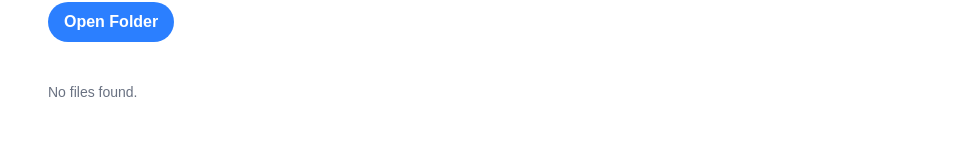
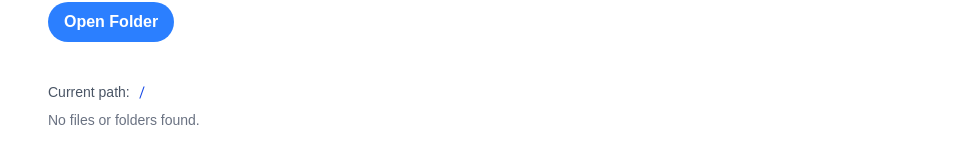
Before and after one commit to zayndamji/filemanager, a Next.js app: page / in a window 1280 px wide. Shown: the part 176-340 px from the top of the page, without its empty margins (160-1119 px from the left). Built offline with nearby package versions, Linux system fonts and the light colour scheme.

Commit message:
added a filesystem

```diff
--- a/app/file/FilePageClient.js
+++ b/app/file/FilePageClient.js
@@ -1,7 +1,7 @@
 'use client'
 
 import { useState, useEffect } from "react";
-import { useSearchParams } from "next/navigation";
+import { useSearchParams, useRouter } from "next/navigation";
 import Link from "next/link";
 
 import { useFileContext } from '@/context/FileContext';
@@ -58,8 +58,16 @@ export default function FilePageClient() {
 
   return (
     <div className="p-4 max-w-4xl mx-auto space-y-4">
-      <div>
-        <Link href="/" className="text-blue-500 hover:underline">&larr; Back to Home</Link>
+      <div className="space-y-1">
+        {fileMeta && (
+          <Link
+            href={`/?path=${encodeURIComponent(fileMeta.folderPath.join('/'))}`}
+            className="text-blue-500 hover:underline block"
+          >
+            &larr; Go Back to /{fileMeta.folderPath.join('/')}
+          </Link>
+        )}
+        <Link href="/" className="text-blue-500 hover:underline block">&larr; Go Back Home</Link>
       </div>
 
       <h2 className="text-2xl font-bold">
--- a/app/page.js
+++ b/app/page.js
@@ -1,6 +1,7 @@
 'use client'
 
 import { useEffect, useRef, useCallback, useState } from 'react';
+import { useSearchParams } from 'next/navigation';
 import Link from 'next/link';
 
 import { useFileContext } from '@/context/FileContext';
@@ -14,8 +15,22 @@ import { decryptData } from '@/utils/crypto';
 export default function FileManagerHome() {
   const { password } = usePasswordContext();
   const { handle, refreshFileList } = useFileContext();
+
   const [decryptedFiles, setDecryptedFiles] = useState([]);
+  const [currentPath, setCurrentPath] = useState([]);
+
   const lastDecryptedFilesRef = useRef([]);
+  const searchParams = useSearchParams();
+
+  // Sync currentPath from URL
+  useEffect(() => {
+    const rawPath = searchParams.get("path") || "/";
+    const parsedPath = rawPath
+      .split('/')
+      .map(segment => segment.trim())
+      .filter(Boolean);
+    setCurrentPath(parsedPath);
+  }, [searchParams]);
 
   const refreshAndDecryptFileList = useCallback(async () => {
     if (!handle || !password) {
@@ -39,7 +54,14 @@ export default function FileManagerHome() {
         const metadataData = new Uint8Array(await metadataFile.arrayBuffer());
         const decryptedMetadataBuffer = await decryptData(metadataData, password);
         const metadata = JSON.parse(new TextDecoder().decode(decryptedMetadataBuffer));
-        return { uuid, name: metadata.name, entry };
+        return {
+          uuid,
+          name: metadata.name,
+          type: metadata.type,
+          folderPath: metadata.folderPath,
+          tags: metadata.tags || [],
+          entry
+        };
       } catch {
         return null;
       }
@@ -72,7 +94,11 @@ export default function FileManagerHome() {
 
       <FolderPicker />
 
-      <FileList fileList={decryptedFiles} />
+      <FileList
+        fileList={decryptedFiles}
+        currentPath={currentPath}
+        setCurrentPath={setCurrentPath}
+      />
     </div>
   );
 }
--- a/components/FileManager/FileList.js
+++ b/components/FileManager/FileList.js
@@ -1,19 +1,66 @@
 'use client'
 import Link from 'next/link';
 
-export default function FileList({ fileList }) {
+export default function FileList({ fileList, currentPath, setCurrentPath }) {
+  // Filter files in the current folder
+  const filesInCurrentFolder = fileList.filter(file => {
+    const folderMatch = file.folderPath.join('/') === currentPath.join('/');
+    return folderMatch;
+  });
+
+  // Discover all immediate subfolders within the current folder
+  const subfolders = new Set();
+  for (const file of fileList) {
+    const path = file.folderPath;
+    if (path.length > currentPath.length) {
+      const isInCurrent = currentPath.every((p, i) => p === path[i]);
+      if (isInCurrent) {
+        subfolders.add(path[currentPath.length]);
+      }
+    }
+  }
+
+  const navigateToSubfolder = (folderName) => {
+    setCurrentPath([...currentPath, folderName]);
+  };
+
+  const navigateUp = () => {
+    setCurrentPath(currentPath.slice(0, -1));
+  };
+
   return (
-    <div className="mt-6">
-      {fileList.length == 0 && (
-        <p className="text-sm text-gray-500">No files found.</p>
+    <div className="mt-6 space-y-2">
+      <div className="flex items-center space-x-2">
+        <span className="text-sm text-gray-600">Current path:</span>
+        <span className="text-sm font-mono text-blue-700">/{currentPath.join('/')}</span>
+        {currentPath.length > 0 && (
+          <button onClick={navigateUp} className="text-blue-500 underline text-sm ml-2 cursor-pointer">Up</button>
+        )}
+      </div>
+
+      {subfolders.size === 0 && filesInCurrentFolder.length === 0 && (
+        <p className="text-sm text-gray-500">No files or folders found.</p>
       )}
 
       <ul className="space-y-1">
-        {fileList.map(file => (
+        {[...subfolders].sort().map(folder => (
+          <li key={folder}>
+            📁&nbsp;
+            <button
+              onClick={() => navigateToSubfolder(folder)}
+              className="text-green-600 hover:text-green-800 font-medium cursor-pointer"
+            >
+              {folder}
+            </button>
+          </li>
+        ))}
+
+        {filesInCurrentFolder.map(file => (
           <li key={file.uuid}>
+            📄&nbsp;
             <Link
               href={`/file?uuid=${file.uuid}`}
-              className="text-blue-500 underline hover:text-blue-700"
+              className="text-blue-500 underline hover:text-blue-700 cursor-pointer"
             >
               {file.name}
             </Link>
```
